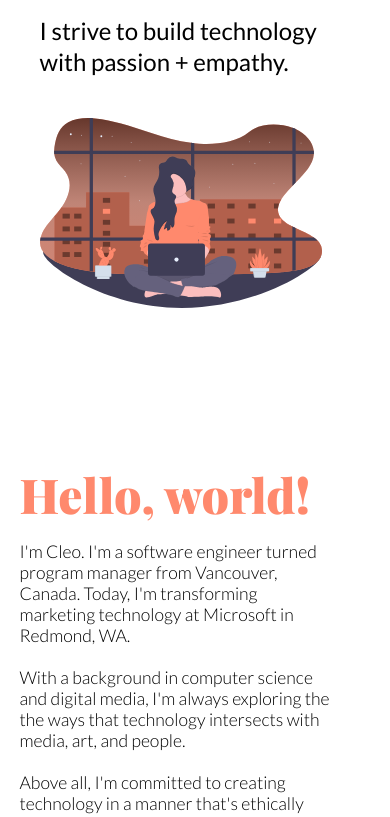
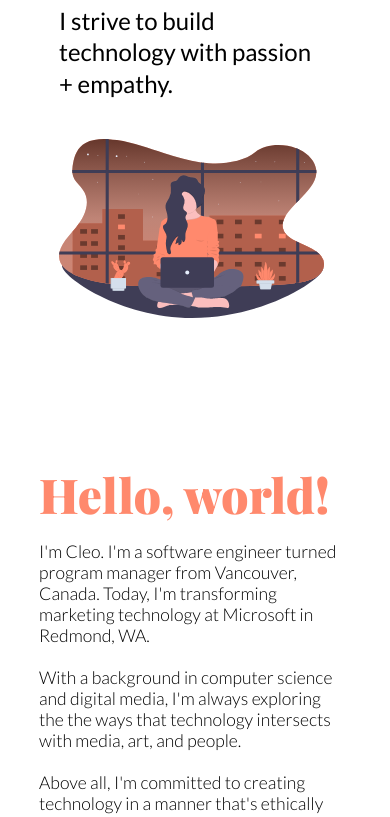
Before and after one commit to cleotracey/cleotracey.github.io, a plain HTML site: page index.html in a window 390 px wide. Shown: the part 399-1216 px from the top of the page. Drawn offline with nearby package versions, Linux system fonts and the light colour scheme; a script that the page names is missing.

Commit message:
mobile padding

```diff
--- a/styles/styles.css
+++ b/styles/styles.css
@@ -247,7 +247,7 @@ a:hover {
 @media (min-width: 320px) and (max-width: 600px) {
 
 	.container {
-		padding: 5%;
+		/*padding: 5%;*/
 	}
 
 	.landing-page {
```
